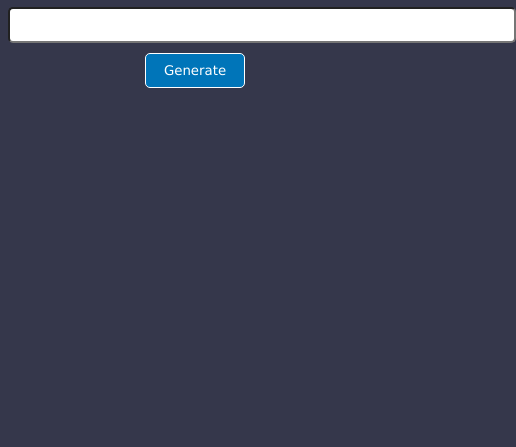
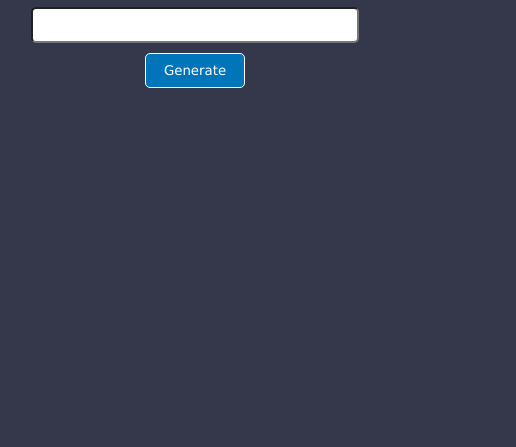
Before and after one commit to aero-26/yt-to-invidious, a plain HTML site: page index.html in a window 390 px wide. Shown: the part 397-844 px from the top of the page, 516 px wide, since content can reach past the window. Drawn offline with Linux system fonts and the light colour scheme.

Commit message:
Added responsiveness

```diff
--- a/style.css
+++ b/style.css
@@ -2,7 +2,7 @@
   font-family: "GoldleafBold";
   src: url(./font/GoldleafBold.ttf);
 }
-@font-face{
+@font-face {
   font-family: "Verdana";
   src: url(./font/verdana.ttf);
 }
@@ -63,3 +63,26 @@ a {
 .hidden {
   display: none;
 }
+@media screen and (max-width: 525px) {
+  .link {
+    max-width: 25rem;
+  }
+}
+
+@media screen and (max-width: 428px) {
+  .link {
+    max-width: 23rem;
+  }
+}
+
+@media screen and (max-width: 390px) {
+  .link {
+    max-width: 20rem;
+  }
+}
+
+@media screen and (max-width: 350px) {
+  .link {
+    max-width: 18rem;
+  }
+}
```
